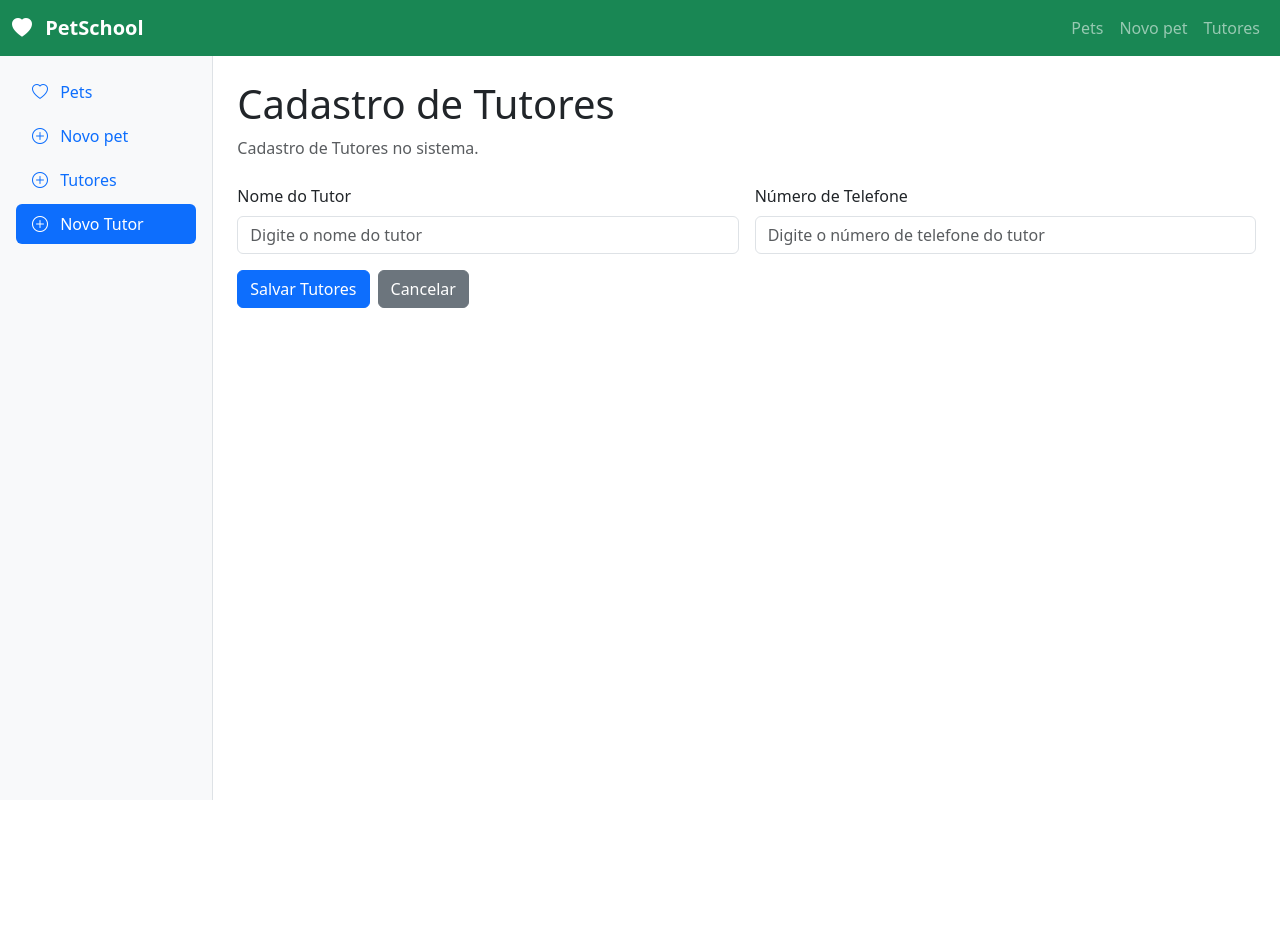
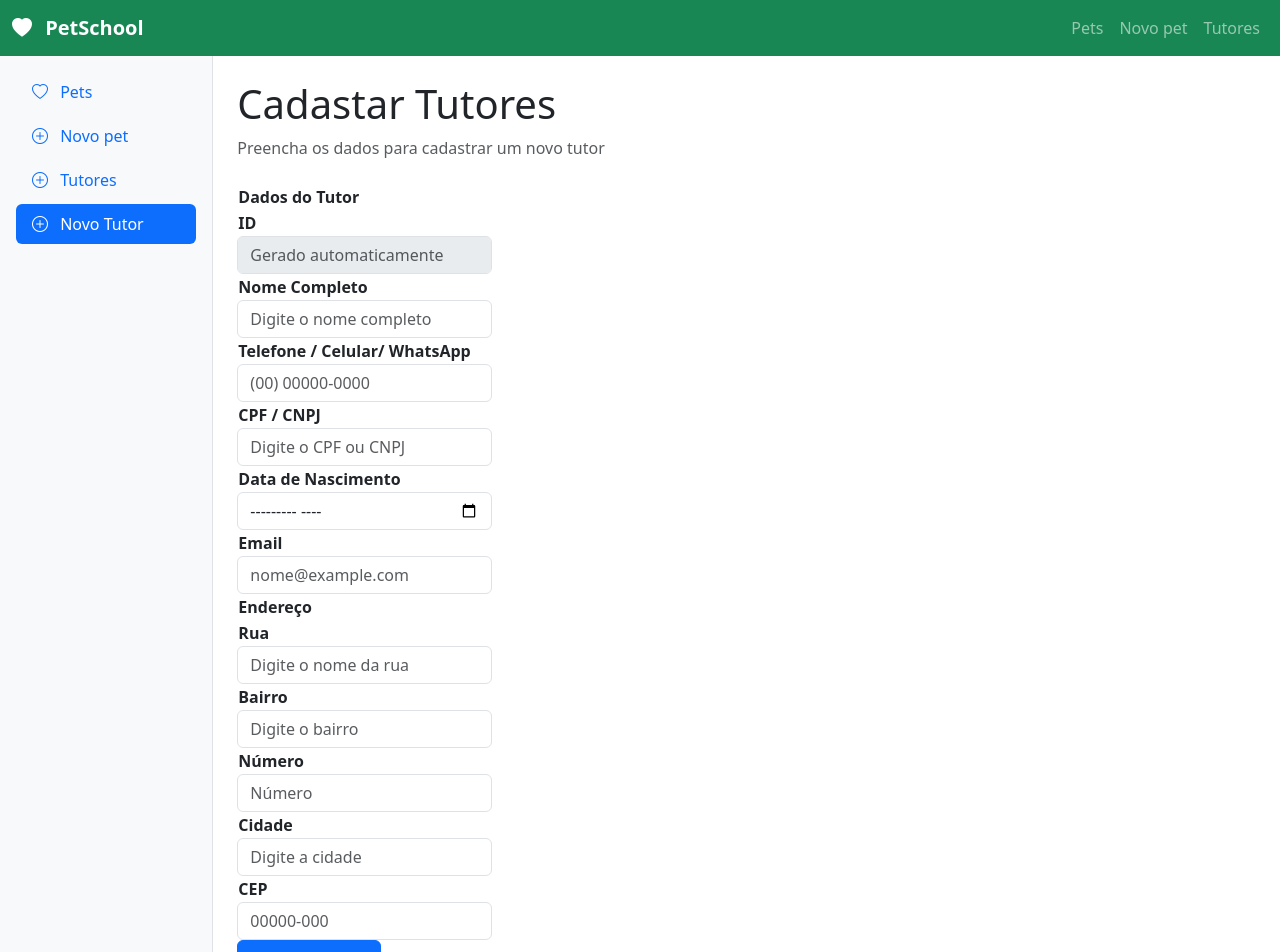
Before and after one commit to Marco-Lytug/pet-school, a Vue app: page /tutores/novo in a window 1280 px wide. Shown: the top 952 px of the page. Before the commit the page ends 800 px from the top, so only its background shows below. Built offline with nearby package versions, Linux system fonts and the light colour scheme; data requests are answered from the project's data file.

Commit message:
FEAT: Terminado

```diff
--- a/db.json
+++ b/db.json
@@ -11,6 +11,20 @@
       "telefone": 1010,
       "tutorId": null,
       "id": "s6iaWG0a7Bg"
+    },
+    {
+      "nome": "Marco",
+      "telefone": "131231312313",
+      "id": "tSISTezl7UY",
+      "cpf": "13889944965",
+      "data": "2009-07",
+      "email": "marcoanthonyo.hy@gmail.com",
+      "rua": "Aadawdad",
+      "bairro": "wdadadadw",
+      "estado": "",
+      "numero": 231,
+      "cidade": "LA ",
+      "cep": "111121231"
     }
   ],
   "pets": [
--- a/src/views/AddPet.vue
+++ b/src/views/AddPet.vue
@@ -1,9 +1,6 @@
 <script setup>
 import { onMounted, ref } from 'vue';
 import { useRouter } from 'vue-router';
-
-const API_URL = 'http://localhost:3000';
-const router = useRouter();
 
 const novoPet = ref({
   nome: '',
@@ -11,30 +8,66 @@ const novoPet = ref({
   tutorId: '',
 });
 
+const router = useRouter();
+const carregandoTutores = ref(false);
+const erro = ref('');
+
+// aqui estou declarando a api que vai retornar a listagem do todos os pets
+// sera responsavel por cadastrar novos pets
+// POST para cadastrar novos pets salvar qualquer coisa
+//GET (chamar todos)
+
+/* MÉTODOS HTTP
+
+ GET: recuperar id
+ POST: salvar
+ PH/PATCH : atualizar id
+ DELETE: remover id
+*/
+
+const API_URL = "http://localhost:3000";
+
+//saber todos os tutores que existem
 const tutores = ref([]);
 
 async function carregarTutores() {
+  carregandoTutores.value = true;
+  erro.value = '';
+
+  try {
     const resposta = await fetch(`${API_URL}/tutores`);
+    if (!resposta.ok) {
+      throw new Error('Não foi possível carregar os tutores.');
+    }
+
     tutores.value = await resposta.json();
+  } catch (error) {
+    console.error('Erro ao carregar tutores:', error);
+    erro.value = 'Não foi possível carregar os tutores.';
+  } finally {
+    carregandoTutores.value = false;
+  }
 }
 
 async function salvarPet() {
+  try {
     const resposta = await fetch(`${API_URL}/pets`, {
       method: 'POST',
       headers: {
-      'Content-Type': 'application/json',
+        'Content-type': 'application/json',
       },
-    body: JSON.stringify({
-      ...novoPet.value,
-      tutorId: Number(novoPet.value.tutorId),
-    }),
+      body: JSON.stringify(novoPet.value),
     });
 
     if (!resposta.ok) {
-    throw new Error('Não foi possível salvar o pet.');
+      throw new Error('Não foi possível cadastrar o pet.');
     }
 
-  router.push({ name: 'pets' });
+    router.push('/pets');
+  } catch (error) {
+    console.error('Erro ao salvar pet:', error);
+    erro.value = 'Não foi possível cadastrar o pet.';
+  }
 }
 
 onMounted(carregarTutores);
@@ -43,50 +76,76 @@ onMounted(carregarTutores);
 <template>
  <div>
  <header class="mb-4">
-      <h1 class="text-2xl font-bold">Cadastro de Pets</h1>
+ <h1 class="text-2xl font-bold">Listagem de Pets</h1>
  <p class="text-body-secondary mb-0">Cadastro de Pets no sistema.</p>
  </header>
 
-    <form class="row g-3" @submit.prevent="salvarPet">
-      <div class="col-md-6">
-        <label for="nome" class="form-label">Nome do Pet</label>
-        <input
+ <p v-if="carregandoTutores">
+   Carregando Tutores...
+ </p>
+ <div v-else>
+   <p v-if="erro" class="alert alert-danger" role="alert">
+     {{ erro }}
+   </p>
+ </div>
+
+ <form type="submit" @submit.prevent="salvarPet">
+
+ <div class="col-md-3"> <!-- coluna e tamanho da coluna -->
+ <label for="nome" class="from-label">
+ Nome do Pet
+ </label>
+
+ <input type="text"
  id="nome"
  v-model="novoPet.nome"
-          type="text"
  class="form-control"
-          placeholder="Digite o nome do pet"
-          required
-        />
+ required>
  </div>
 
-      <div class="col-md-6">
-        <label for="especie" class="form-label">Espécie</label>
+ <div class="col-md-3">
+ <label for="nome" class="from-label">
+ Espécie
+ </label>
+
  <select id="especie" v-model="novoPet.especie" class="form-select" required>
-          <option value="" disabled selected>Selecione a espécie</option>
-          <option value="Cachorro">Cachorro</option>
-          <option value="Gato">Gato</option>
-          <option value="Pássaro">Pássaro</option>
-          <option value="Outro">Outro</option>
+ <option value="" disabled>
+ Selecione a espécie
+ </option>
+
+ <option value="Cachorro" >
+ Cachorro
+ </option>
+
+ <option value="Gato" >
+ Gato
+ </option>
  </select>
+
  </div>
 
-      <div class="col-md-6">
-        <label for="tutor" class="form-label">Tutor</label>
-        <select id="tutor" v-model.number="novoPet.tutorId" class="form-select" required>
-          <option value="" disabled selected>Selecione o tutor</option>
+ <div class="col-md-3">
+ <label for="nome" class="from-label">
+ Tutor
+ </label>
+
+ <select id="tutor" v-model="novoPet.tutorId" class="form-select" required>
+ <option value="" disabled>
+ Selecione um tutor
+ </option>
+
  <option v-for="tutor in tutores" :key="tutor.id" :value="tutor.id">
  {{ tutor.nome }}
  </option>
  </select>
+
  </div>
 
-      <div class="col-12">
-        <button type="submit" class="btn btn-primary">Salvar Pet</button>
-        <button type="button" class="btn btn-secondary ms-2" @click="router.push({ name: 'pets' })">
-          Cancelar
-        </button>
-      </div>
+
+
+ <button type="submit" class="btn btn-primary">Adicionar pet</button>
+
  </form>
+
  </div>
 </template>
--- a/src/views/AddTutor.vue
+++ b/src/views/AddTutor.vue
@@ -2,38 +2,115 @@
 import { onMounted, ref } from 'vue';
 import { useRouter } from 'vue-router';
 
-const API_URL = 'http://localhost:3000';
-const router = useRouter();
-
 const novoTutor = ref({
   nome: '',
   telefone: '',
+  id: '',
+  cpf: '',
+  data: '',
+  email: '',
+  rua: '',
+  bairro: '',
+  estado: '',
+  numero: '',
+  cidade: '',
+  cep: '',
 });
 
-const tutores = ref([]);
+const router = useRouter();
+const carregandoTutores = ref(false);
+const erro = ref('');
+
+// aqui estou declarando a api que vai retornar a listagem do todos os pets
+// sera responsavel por cadastrar novos pets
+// POST para cadastrar novos pets salvar qualquer coisa
+//GET (chamar todos)
+
+/* MÉTODOS HTTP
+
+ GET: recuperar id
+ POST: salvar
+ PH/PATCH : atualizar id
+ DELETE: remover id
+*/
+
+const API_URL = "http://localhost:3000";
+
+//saber todos os tutores que existem
+const tutores = ref({});
 
 async function carregarTutores() {
+  carregandoTutores.value = true;
+  erro.value = '';
+
+  try {
     const resposta = await fetch(`${API_URL}/tutores`);
+    if (!resposta.ok) {
+      throw new Error('Não foi possível carregar os tutores.');
+    }
+
     tutores.value = await resposta.json();
+  } catch (error) {
+    console.error('Erro ao carregar tutores:', error);
+    erro.value = 'Não foi possível carregar os tutores.';
+  } finally {
+    carregandoTutores.value = false;
+  }
 }
 
 async function salvarTutor() {
+  try {
     const resposta = await fetch(`${API_URL}/tutores`, {
       method: 'POST',
       headers: {
-      'Content-Type': 'application/json',
+        'Content-type': 'application/json',
       },
-    body: JSON.stringify({
-      ...novoTutor.value,
-    }),
+      body: JSON.stringify(novoTutor.value),
     });
 
     if (!resposta.ok) {
-    throw new Error('Não foi possível salvar o tutor.');
+      throw new Error('Não foi possível cadastrar o tutor.');
     }
 
-  router.push({ name: 'tutores' });
+    router.push('/tutores');
+  } catch (error) {
+    console.error('Erro ao salvar tutor:', error);
+    erro.value = 'Não foi possível cadastrar o tutor.';
   }
+}
+
+async function buscarCEP() {
+ const cep = novoTutor.value.cep.replace(/\D/g, '');
+ if (cep.length !== 8) {
+ return;
+ }
+ try {
+ const resposta = await fetch(
+ `https://viacep.com.br/ws/${cep}/json/`
+ );
+ if (!resposta.ok) {
+ throw new Error('Erro ao consultar o CEP');
+ }
+
+ const dados = await resposta.json();
+
+ if (dados.erro) {
+ alert('CEP não encontrado!');
+ return;
+ }
+ novoTutor.value.rua = dados.logradouro;
+ novoTutor.value.bairro = dados.bairro;
+ novoTutor.value.cidade = dados.localidade;
+ novoTutor.value.estado = dados.uf;
+
+ } catch (error) {
+ console.error('Erro ao buscar CEP:', error);
+ alert('Não foi possível consultar o CEP.');
+ }
+}
+
+
+
 
 onMounted(carregarTutores);
 </script>
@@ -41,42 +118,223 @@ onMounted(carregarTutores);
 <template>
  <div>
  <header class="mb-4">
-      <h1 class="text-2xl font-bold">Cadastro de Tutores</h1>
-      <p class="text-body-secondary mb-0">Cadastro de Tutores no sistema.</p>
+ <h1 class="text-2xl font-bold">Cadastar Tutores</h1>
+ <p class="text-body-secondary mb-0">Preencha os dados para cadastrar um novo tutor</p>
  </header>
 
-    <form class="row g-3" @submit.prevent="salvarTutor">
-      <div class="col-md-6">
-        <label for="nome" class="form-label">Nome do Tutor</label>
-        <input
-          id="nome"
-          v-model="novoTutor.nome"
-          type="text"
-          class="form-control"
-          placeholder="Digite o nome do tutor"
-          required
-        />
+
+ <p v-if="carregandoTutores">
+ Carregando Tutores...
+ </p>
+ <div v-else>
+ <p v-if="erro" class="alert alert-danger" role="alert">
+ {{ erro }}
+ </p>
  </div>
 
-      <div class="col-md-6">
-        <label for="telefone" class="form-label">Número de Telefone</label>
-        <input
-          id="telefone"
-          v-model="novoTutor.telefone"
-          type="tel"
+ <form type="submit" @submit.prevent="salvarTutor">
+
+ <div>
+ <th>
+ Dados do Tutor
+ </th>
+ <div class="col-md-3">
+ <th>
+ <label for="id" class="from-label" >
+ ID
+ </label>
+ </th>
+
+
+ <input type="tel"
+ id="id"
+ v-model="novoTutor.id"
  class="form-control"
-          placeholder="Digite o número de telefone do tutor"
-          required
-        />
+ placeholder="Gerado automaticamente"
+ disabled>
  </div>
 
 
-      <div class="col-12">
-        <button type="submit" class="btn btn-primary">Salvar Tutores</button>
-        <button type="button" class="btn btn-secondary ms-2" @click="router.push({ name: 'tutores' })">
-          Cancelar
-        </button>
+ <div class="col-md-3">
+ <th>
+ <label for="nome" class="from-label" >
+ Nome Completo
+ </label>
+ </th> <!-- coluna e tamanho da coluna -->
+
+
+ <input type="text"
+ id="nome"
+ v-model="novoTutor.nome"
+ class="form-control"
+ placeholder="Digite o nome completo"
+ required>
  </div>
+
+ <div class="col-md-3">
+ <th>
+ <label for="telefone" class="from-label" >
+ Telefone / Celular/ WhatsApp
+ </label>
+ </th>
+
+
+ <input type="tel"
+ id="telefone"
+ v-model="novoTutor.telefone"
+ class="form-control"
+ placeholder="(00) 00000-0000"
+ required>
+ </div>
+
+ </div>
+
+ <div>
+ <div class="col-md-3">
+ <th>
+ <label for="cpf" class="from-label" >
+ CPF / CNPJ
+ </label>
+ </th>
+
+
+ <input type=""
+ id="cpf"
+ v-model="novoTutor.cpf"
+ class="form-control"
+ placeholder="Digite o CPF ou CNPJ"
+ required>
+ </div>
+
+ <div class="col-md-3">
+ <th>
+ <label for="data" class="from-label" >
+ Data de Nascimento
+ </label>
+ </th>
+
+
+ <input type="month"
+ id="data"
+ v-model="novoTutor.data"
+ class="form-control"
+ placeholder="dd/mm/aa"
+ required>
+ </div>
+
+ <div class="col-md-3">
+ <th>
+ <label for="data" class="from-label" >
+ Email
+ </label>
+ </th>
+
+
+ <input type="email"
+ id="email"
+ v-model="novoTutor.email"
+ class="form-control"
+ placeholder="nome@example.com"
+ required>
+ </div>
+
+
+
+ </div>
+
+ <th>
+ Endereço
+ </th>
+ <div class="col-md-3">
+ <th>
+ <label for="rua" class="from-label" >
+ Rua
+ </label>
+ </th>
+
+
+ <input type="text"
+ id="rua"
+ v-model="novoTutor.rua"
+ class="form-control"
+ placeholder="Digite o nome da rua"
+ required>
+ </div>
+
+ <div class="col-md-3">
+ <th>
+ <label for="bairro" class="from-label" >
+ Bairro
+ </label>
+ </th>
+
+
+ <input type="text"
+ id="bairro"
+ v-model="novoTutor.bairro"
+ class="form-control"
+ placeholder="Digite o bairro"
+ required>
+ </div>
+
+ <div class="col-md-3">
+ <th>
+ <label for="numero" class="from-label" >
+ Número
+ </label>
+ </th>
+
+
+ <input type="number"
+ id="numero"
+ v-model="novoTutor.numero"
+ class="form-control"
+ placeholder="Número"
+ required>
+ </div>
+
+ <div class="col-md-3">
+ <th>
+ <label for="cidade" class="from-label" >
+ Cidade
+ </label>
+ </th>
+
+
+ <input type="text"
+ id="cidade"
+ v-model="novoTutor.cidade"
+ class="form-control"
+ placeholder="Digite a cidade"
+ required>
+ </div>
+
+ <div class="col-md-3">
+ <th>
+ <label for="cep" class="from-label" >
+ CEP
+ </label>
+ </th>
+
+
+ <input type="text"
+ id="cep"
+ v-model="novoTutor.cep"
+ @blur="buscarCEP"
+ class="form-control"
+ placeholder="00000-000"
+ maxlength="9"
+ required>
+ </div>
+
+<button type="submit" class="btn btn-primary">Cadastrar Tutor</button>
+
  </form>
+
  </div>
+
+
+
+
+
  </template>
--- a/src/views/TutoresView.vue
+++ b/src/views/TutoresView.vue
@@ -1,34 +1,52 @@
 <script setup>
 import { onMounted, ref } from 'vue';
 import { RouterLink } from 'vue-router';
+
 const API_URL = 'http://localhost:3000';
+const pets = ref([]);
 const tutores = ref([]);
 const loading = ref(true);
 
+async function carregarDados() {
+  loading.value = true;
 
-async function carregarDados() {
-  const respostaTutores = await fetch(`${API_URL}/tutores`);
-  tutores.value = await respostaTutores.json();
+  try {
+    const [respostaPets, respostaTutores] = await Promise.all([
+      fetch(`${API_URL}/pets`),
+      fetch(`${API_URL}/tutores`),
+    ]);
 
-  // tutores.value = (await respostaTutores.json()).map((tutor) => ({
-  //   ...tutor,
-  //   id: Number(tutor.id),
-  // }));
+    if (!respostaPets.ok || !respostaTutores.ok) {
+      throw new Error('Não foi possível carregar os dados.');
+    }
 
-  console.table('tutores', tutores.value);
-
-
-  loading.value = false;
+    pets.value = await respostaPets.json();
+    tutores.value = await respostaTutores.json();
+  } catch (error) {
+    console.error('Erro ao carregar dados:', error);
+  } finally {
+    loading.value = false;
+  }
 }
 
+function quantidadePets(tutorId) {
+  return pets.value.filter((pet) => pet.tutorId === tutorId).length;
+}
+
+function nomesPets(tutorId) {
+  return pets.value
+    .filter((pet) => pet.tutorId === tutorId)
+    .map((pet) => pet.nome);
+}
 
 async function excluirTutor(id) {
   const confirmarExclusao = window.confirm('Deseja realmente excluir o tutor?');
 
-  if(confirmarExclusao){
+  if (confirmarExclusao) {
     await fetch(`${API_URL}/tutores/${id}`, {
       method: 'DELETE',
     });
+
     await carregarDados();
   }
 }
@@ -45,36 +63,46 @@ onMounted(carregarDados);
       </p>
     </header>
 
-    <RouterLink
-      class="btn btn-primary"
-      :to="{ name: 'addTutor' }"
-    >
-      Adicionar Tutores
+    <RouterLink class="btn btn-primary mb-3" :to="{ name: 'addTutor' }">
+      Adicionar Tutor
     </RouterLink>
 
-    <table class="table table-striped table-hover">
+    <p v-if="loading">Carregando tutores...</p>
+
+    <table v-else class="table table-striped table-hover">
       <thead>
         <tr>
           <th>ID</th>
-          <th>Nome</th>
-          <th>Número de Telefone</th>
+          <th>Nome Completo</th>
+          <th>CPF / CNPJ</th>
+          <th>Telefone / Celular / WhatsApp</th>
+          <th>E-mail</th>
+          <th>Pets (Quantidade)</th>
+          <th>Nome dos Pets</th>
+          <th>Ações</th>
         </tr>
       </thead>
 
       <tbody>
-        <tr
-          v-for="tutor in tutores"
-          :key="tutor.id"
-        >
+        <tr v-for="tutor in tutores" :key="tutor.id">
           <td>{{ tutor.id }}</td>
           <td>{{ tutor.nome }}</td>
+          <td>{{ tutor.cpf }}</td>
           <td>{{ tutor.telefone }}</td>
+          <td>{{ tutor.email }}</td>
+          <td>{{ quantidadePets(tutor.id) }}</td>
+          <td>{{ nomesPets(tutor.id).join(', ') || 'Nenhum pet cadastrado' }}</td>
           <td>
-            <RouterLink :to="`/tutores/${tutor.id}`">Visualizar</RouterLink>
-             <button class="btn btn-danger" @click="excluirTutor(tutor.id)">Excluir</button>
+            <button class="btn btn-danger" @click="excluirTutor(tutor.id)">
+              Excluir
+            </button>
           </td>
         </tr>
       </tbody>
     </table>
+
+    <p v-if="!loading" class="text-body-secondary mb-0">
+      Exibindo {{ tutores.length }} tutores
+    </p>
   </div>
 </template>
```
Also changed, not shown: src/views/PetDetailsView.vue (+21 -23 lines), src/views/PetsView.vue (+39 -22 lines). Lines whose indentation alone changed are shown as unchanged.
